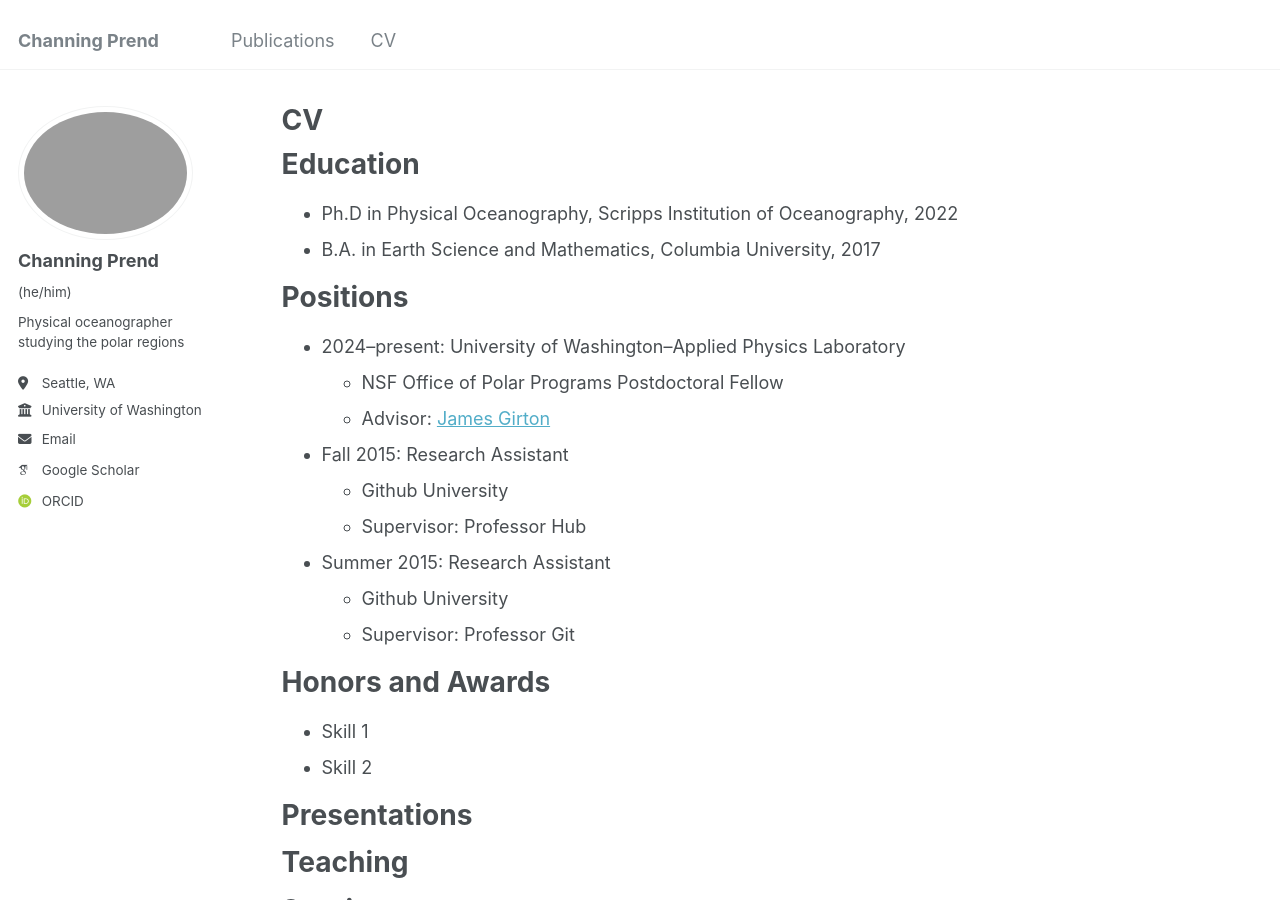
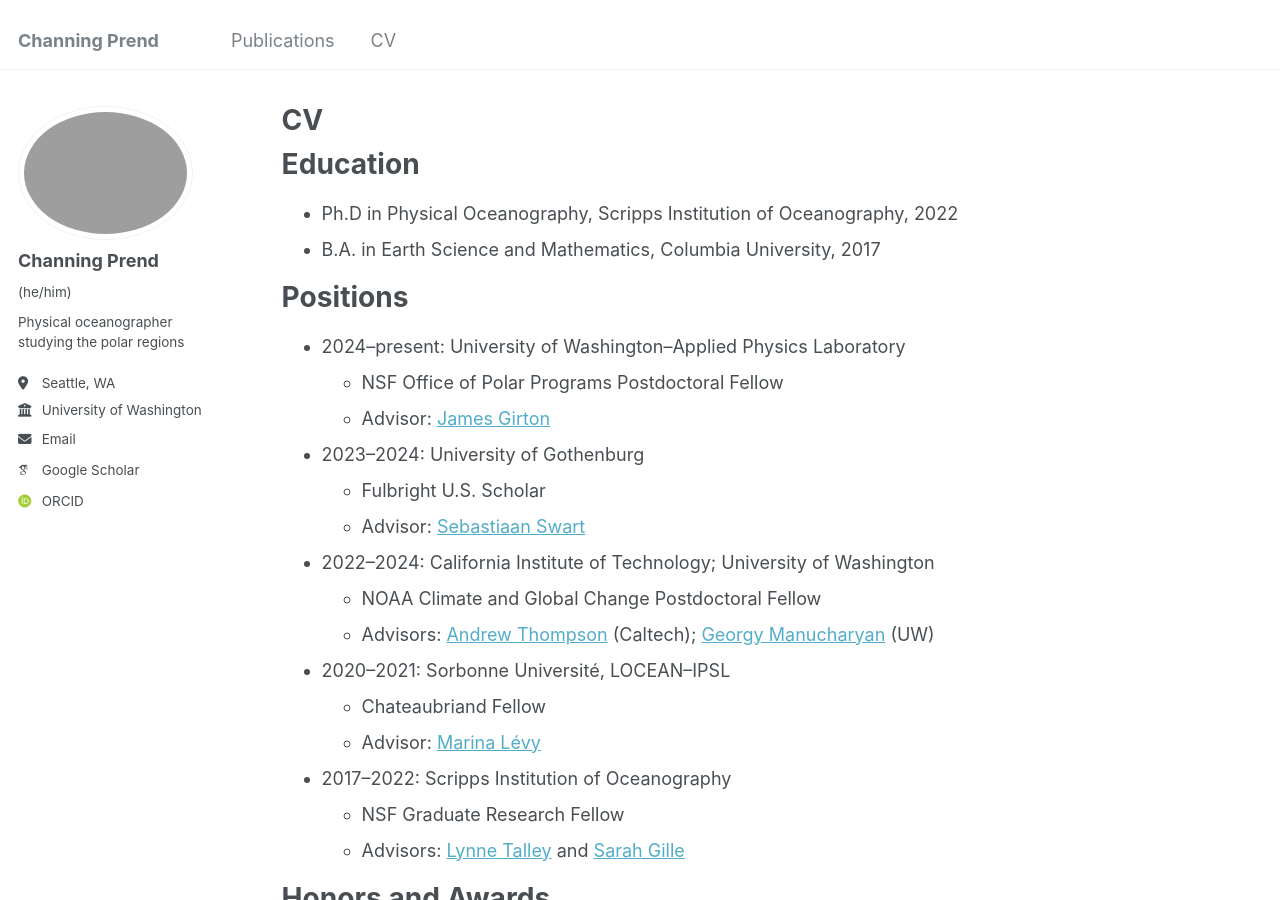
Before and after one commit to cprend/cprend.github.io, a Jekyll site: the page built from _pages/cv.md, in a window 1280 px wide and 900 px high. Built offline with Jekyll 4.4.1, drawn with Linux system fonts in a browser that asks for light colours; some web fonts are replaced.

Commit message:
Update cv.md

```diff
--- a/_pages/cv.md
+++ b/_pages/cv.md
@@ -20,13 +20,21 @@ Positions
   * NSF Office of Polar Programs Postdoctoral Fellow
   * Advisor: [James Girton](https://www.apl.washington.edu/people/profile.php?last_name=Girton&first_name=James)
 
-* Fall 2015: Research Assistant
-  * Github University
-  * Supervisor: Professor Hub
+* 2023--2024: University of Gothenburg
+  * Fulbright U.S. Scholar
+  * Advisor: [Sebastiaan Swart](https://sebswart.com/)
 
-* Summer 2015: Research Assistant
-  * Github University
-  * Supervisor: Professor Git
+* 2022--2024: California Institute of Technology; University of Washington
+  * NOAA Climate and Global Change Postdoctoral Fellow
+  * Advisors: [Andrew Thompson](https://web.gps.caltech.edu/~andrewt/) (Caltech); [Georgy Manucharyan](https://deep.ocean.washington.edu/) (UW)
+
+* 2020--2021: Sorbonne Université, LOCEAN--IPSL
+  * Chateaubriand Fellow
+  * Advisor: [Marina Lévy](https://pagesperso.locean-ipsl.upmc.fr/marina/)
+
+* 2017--2022: Scripps Institution of Oceanography
+  * NSF Graduate Research Fellow
+  * Advisors: [Lynne Talley](https://sam.ucsd.edu/talleyhome.html) and [Sarah Gille](https://pordlabs.ucsd.edu/sgille/)
 
 Honors and Awards
 ======
```
